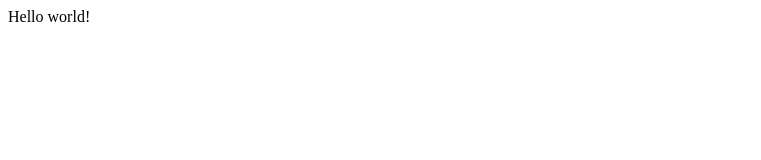
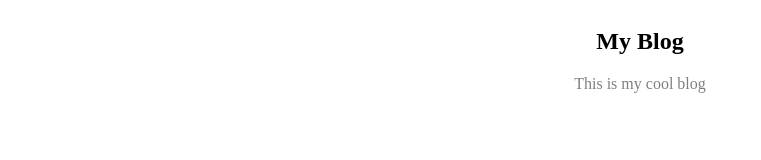
Before and after one commit to codeOfRobin/gatsby-egghead, a Gatsby site: page / in a window 1280 px wide. Shown: the whole page, without its empty margins (0-761 px from the left). Built offline with nearby package versions, Linux system fonts and the light colour scheme; Gatsby itself is replaced by a stand-in of ours.

Commit message:
Experimental stuff
Signed-off-by: Robin Malhotra <me@rmalhotra.com>

```diff
--- a/gatsby-config.js
+++ b/gatsby-config.js
@@ -6,5 +6,20 @@
 
 module.exports = {
   /* Your site config here */
-  plugins: [],
+  plugins: [
+    {
+      resolve: `gatsby-source-filesystem`,
+      options: {
+        name: `pages`,
+        path: `${__dirname}/src/pages`,
+      },
+    },
+    {
+      resolve: `gatsby-transformer-remark`,
+    },
+  ],
+  siteMetadata: {
+    title: "My Blog",
+    description: "This is my cool blog",
+  },
 }
--- a/package.json
+++ b/package.json
@@ -15,6 +15,8 @@
   },
   "dependencies": {
     "gatsby": "^2.23.12",
+    "gatsby-source-filesystem": "^2.3.23",
+    "gatsby-transformer-remark": "^2.8.27",
     "react": "^16.12.0",
     "react-dom": "^16.12.0"
   },
--- a/src/pages/index.js
+++ b/src/pages/index.js
@@ -1,5 +1,56 @@
 import React from "react"
+import { StaticQuery, graphql } from "gatsby"
 
-export default function Home() {
-  return <div>Hello world!</div>
+const TitleAndDescription = ({ data }) => {
+  const title = data.site.siteMetadata.title
+  const description = data.site.siteMetadata.description
+
+  return (
+    <div
+      style={{
+        display: "flex",
+        flexDirection: "column",
+        alignItems: "center",
+        fontFamily: "avenir",
+      }}
+    >
+      <h2>{title}</h2>
+      <p
+        style={{
+          marginTop: 0,
+          opacity: 0.5,
+        }}
+      >
+        {description}
+      </p>
+    </div>
+  )
 }
+
+const Header = () => {
+  return (
+    <StaticQuery
+      query={graphql`
+        query {
+          site {
+            siteMetadata {
+              description
+              title
+            }
+          }
+        }
+      `}
+      render={data => <TitleAndDescription data={data} />}
+    />
+  )
+}
+
+const Layout = () => {
+  return (
+    <div>
+      <Header />
+    </div>
+  )
+}
+
+export default Layout
```
Also changed, not shown: src/pages/2018-07-21-first-post/index.md (added, +9 -0 lines), src/pages/2018-07-22-second-post/index.md (added, +9 -0 lines), src/pages/2018-07-23-third-post/index.md (added, +9 -0 lines), 2 other files.
